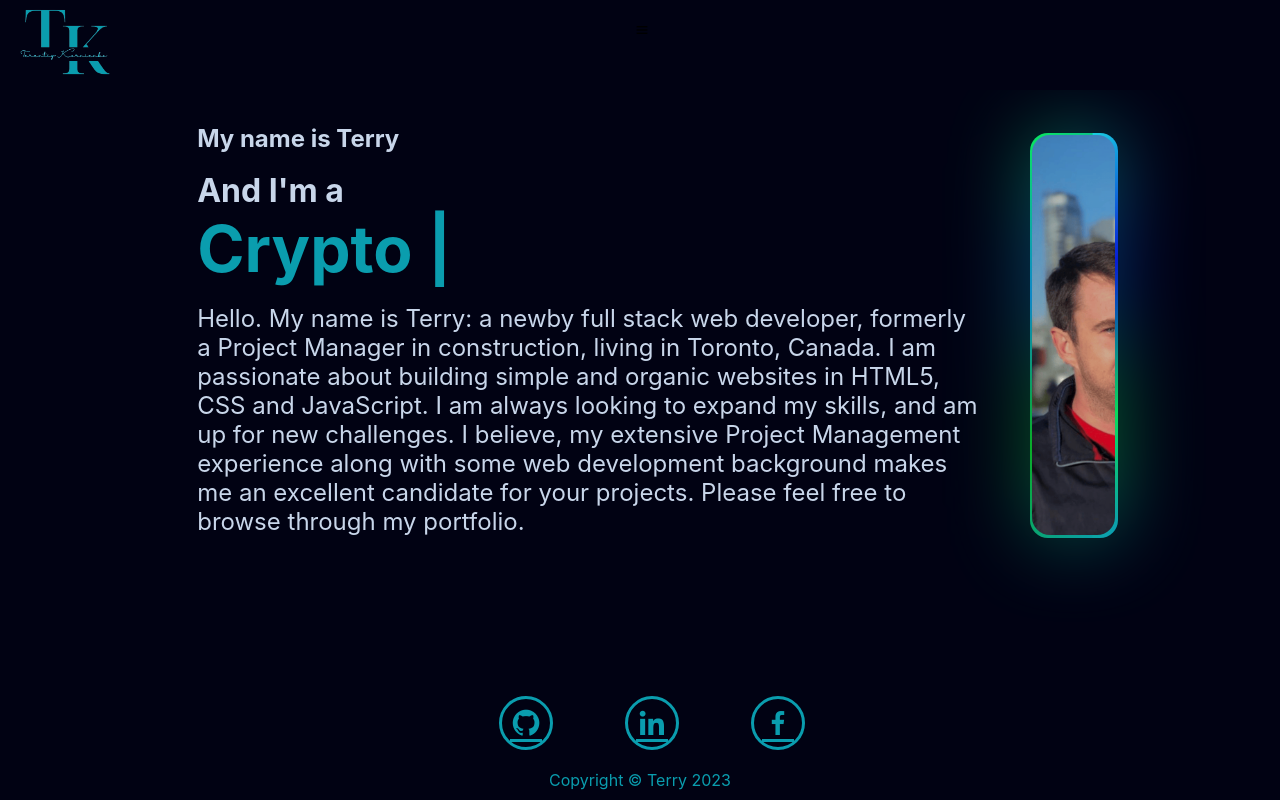
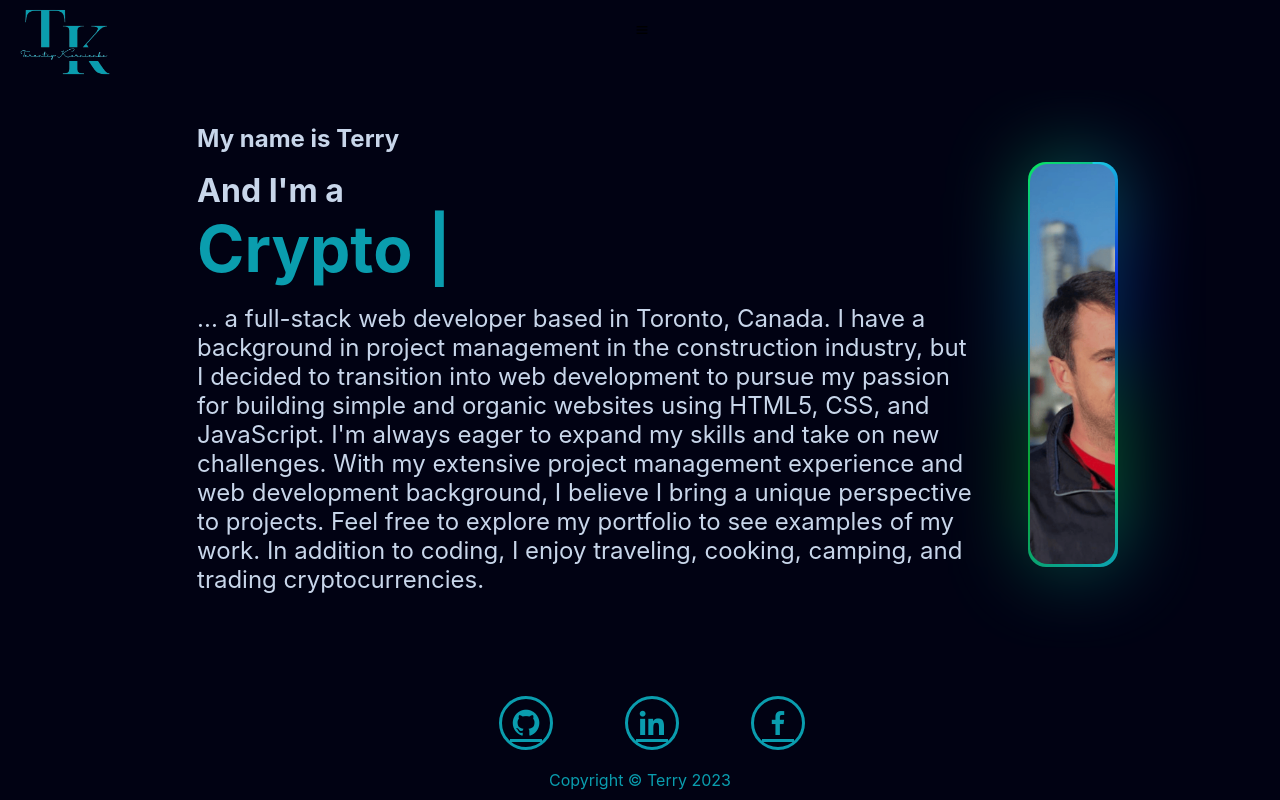
Before and after one commit to TerryKor/Terry-s-Portfolio-with-REACT, a React (Create React App) app: page / in a window 1280 px wide. Built offline with nearby package versions, Linux system fonts and the light colour scheme.

Commit message:
added comments, added links to projects and repos,fixed styling

```diff
--- a/src/components/Projects.css
+++ b/src/components/Projects.css
@@ -1,4 +1,4 @@
-.card{
+.card {
   height: 300px;
   margin: 20px;
   box-shadow: 5px 5px 20px black;
@@ -6,20 +6,15 @@
   position: relative;
 }
 
-.projectImages{
+.projectImages {
   height: 250px;
   width: 400px;
   border-radius: 3px;
   object-fit: fill;
-    box-shadow: 0 0 1.3rem #0A9DAE;
-    /* transition: .5 ease; */
+  box-shadow: 0 0 1.3rem #0a9dae;
 }
 
-/* .card:hover img {
-    transform: scale(1.1);
-} */
-
-.content{
+.content {
   top: 0;
   opacity: 0;
   z-index: 10;
@@ -29,25 +24,22 @@
   box-sizing: border-box;
   position: absolute;
   margin-bottom: 10px;
-    background:linear-gradient(rgb(0, 0, 0, .1), #0A9DAE) ;
+  background: linear-gradient(rgb(0, 0, 0, 0.1), #0a9dae);
   color: #ffffff;
   transition: 0.3s ease-in-out;
   display: flex;
   justify-content: center;
   align-items: center;
   flex-direction: column;
-
 }
 
-
-.content h3{
-    font-size:x-large;
+.content h3 {
+  font-size: x-large;
   margin: 0;
   margin: 15px 0px;
 }
 
-.content img{
-
+.content img {
   width: 40px;
   object-fit: contain;
 }
@@ -56,7 +48,7 @@
   cursor: pointer;
 }
 
-.content p{
+.content p {
   margin: 0;
   margin: 10px 0px;
   transition: 0.3s ease-in-out;
@@ -64,18 +56,17 @@
   opacity: 0;
 }
 
-.card:hover .content{
+.card:hover .content {
   opacity: 1;
-
 }
 
-.card:hover .content p{
+.card:hover .content p {
   visibility: visible;
   transition-delay: 0.2s;
   opacity: 1;
 }
 
-.projectLink{
+.projectLink {
   margin-top: 10px;
   display: flex;
   gap: 20px;
@@ -83,16 +74,14 @@
   visibility: hidden;
   opacity: 0;
   transition: 0.2s ease-in-out;
-
 }
-.card:hover .content .projectLink{
+.card:hover .content .projectLink {
   visibility: visible;
   transition-delay: 0.3s;
   opacity: 1;
-
 }
 @media only screen and (max-width: 425px) {
-.card{
+  .card {
     width: 125vw;
     height: 22vh;
   }
--- a/src/pages/About.css
+++ b/src/pages/About.css
@@ -1,6 +1,7 @@
+/* Setting custom CSS variables */
 body {
-  --nav-load-time: 600ms;
-  --about-me-load-delay: calc(var(--nav-load-time)) + 200ms;
+  --nav-load-time: 600ms;/* Custom variable for navigation load time */
+  --about-me-load-delay: calc(var(--nav-load-time)) + 200ms;/* Custom variable for delay in loading the about me section */
 }
 
 .sectionAboutMe {
@@ -15,7 +16,7 @@ body {
 
 .aboutMe {
   padding: 1% 5%;
-  animation: about-me-load 600ms ease-in;
+  animation: about-me-load 600ms ease-in;/* Animation for loading the about me section */
   animation-fill-mode: forwards;
   transform: translateY(-20px);
   opacity: 0;
@@ -23,47 +24,26 @@ body {
 }
 span {
   color: #0a9dae;
-  /* height: 18vh; */
+
 }
 .aboutMe h3 {
   font-size: 50rem;
   font-weight: 100;
 }
-
+/*
 #myPicture {
   height: 550px;
   width: 290px;
   border-radius: 50px;
-}
+} */
 
 .aboutMe {
   display: block;
   position: relative;
   z-index: 1;
 }
-/* .borderAnimation {
-  position: absolute;
-  top: 0;
-  left: 0;
-  width: calc(100% + 20px);
-  height: calc(100% + 20px);
-  border: 3px solid transparent;
-  border-radius: 5px;
-  animation: gradientAnimation 4s linear infinite;
-}
 
-@keyframes gradientAnimation {
-  0% {
-    border-image: linear-gradient(to right, #ff9a9e, #fad0c4);
-  }
-  50% {
-    border-image: linear-gradient(to right, #a18cd1, #fbc2eb);
-  }
-  100% {
-    border-image: linear-gradient(to right, #ff9a9e, #fad0c4);
-  }
-} */
-
+/* Animation for the about me section */
 @keyframes about-me-load {
   0% {
     transform: translateY(-20px);
@@ -77,7 +57,7 @@ span {
 
 .myBlock {
   position: relative;
-  width: 42vw;
+  width: 55vw;
   border-radius: 18px;
   height: 400px;
   margin: 10px auto 0;
@@ -106,7 +86,8 @@ span {
   height: calc(100% + 5px);
   width: calc(100% + 5px);
   z-index: -1;
-  animation: change 40s linear infinite;
+  animation: change 40s linear infinite; /* Animation for changing the background gradient */
+
 }
 
 @keyframes change {
@@ -142,7 +123,7 @@ span {
 
 @media only screen and (max-width: 425px) {
   .sectionAboutMe {
-    flex-direction: column-reverse;
+    flex-direction: column-reverse; /* Reverse the order of flex items in smaller screen */
     margin:0;
   }
   .myGlow{
--- a/src/pages/About.js
+++ b/src/pages/About.js
@@ -4,24 +4,25 @@ import me from "../assets/images/me.png";
 import { TypeAnimation } from "react-type-animation";
 function About() {
   return (
-    // <div className="homeAboutMe">
     <div className="sectionAboutMe">
       <div>
         <h2 className="aboutMe">My name is Terry</h2>
+        {/* Displaying the dynamic typed text */}
         <h1 className="aboutMe">
-          And I'm a{" "}<br/>
-          <TypeAnimation className="animation"
+          And I'm a <br />
+          {/* Using the TypeAnimation component */}
+          <TypeAnimation
+            className="animation"
             sequence={[
-                1000,
+              1000,
               "Web Developer",
               1000,
               "Crypto Enthusiast",
               1000,
               "Traveller",
               1000,
-
             ]}
-            speed={{type:"keyStrokeDelayInMs", value:100}}
+            speed={{ type: "keyStrokeDelayInMs", value: 100 }}
             wrapper="span"
             cursor={true}
             repeat={Infinity}
@@ -29,29 +30,25 @@ function About() {
           />
         </h1>
         <p className="aboutMe">
-          Hello. My name is Terry: a newby full stack web developer, formerly a
-          Project Manager in construction, living in Toronto, Canada. I am
-          passionate about building simple and organic websites in HTML5, CSS
-          and JavaScript. I am always looking to expand my skills, and am up for
-          new challenges. I believe, my extensive Project Management experience
-          along with some web development background makes me an excellent
-          candidate for your projects. Please feel free to browse through my
-          portfolio.
+          ... a full-stack web developer based in Toronto, Canada. I have a
+          background in project management in the construction industry, but I
+          decided to transition into web development to pursue my passion for
+          building simple and organic websites using HTML5, CSS, and JavaScript.
+          I'm always eager to expand my skills and take on new challenges. With
+          my extensive project management experience and web development
+          background, I believe I bring a unique perspective to projects. Feel
+          free to explore my portfolio to see examples of my work. In addition
+          to coding, I enjoy traveling, cooking, camping, and trading
+          cryptocurrencies.
         </p>
       </div>
-      {/* <div className="myBlock myGlow">
 
-        <img
-          className="aboutMe"
-          id="myPicture"
-          src={me}
-          alt="profilePicture"
-        ></img>
-      </div> */}
-
-      <div className="myGlow myBlock" style={{backgroundImage:`url(${me})`}}></div>
+      {/* Display the profile picture */}
+      <div
+        className="myGlow myBlock"
+        style={{ backgroundImage: `url(${me})` }}
+      ></div>
     </div>
-
   );
 }
 
--- a/src/pages/Contact.css
+++ b/src/pages/Contact.css
@@ -1,6 +1,4 @@
-
 .contactPage {
-
   color: black;
   font-family: tahoma;
   align-self: center;
@@ -8,7 +6,6 @@
   justify-content: center;
   align-items: center;
   width: 99vw;
-
 }
 
 p {
@@ -28,8 +25,7 @@
   padding: 0;
   border: 0;
   outline: none;
-    white-space:pre-wrap;
-    /* font-family: Bradley Hand, cursive; */
+  white-space: pre-wrap;
 }
 
 .wrap {
@@ -54,7 +50,7 @@
   top: 0px;
   transition: all 1s ease-in-out 0.3s;
 }
-
+/* Styling for the before image in formWrap */
 .formWrap:before {
   content: "";
   position: absolute;
@@ -64,6 +60,7 @@
   width: 530px;
   height: 317px;
 }
+/* Styling for the after image in formWrap */
 .formWrap:after {
   content: "";
   position: absolute;
@@ -77,14 +74,14 @@
 .formWrap.hide:before {
   display: none;
 }
-
+/* Increasing height and shift formWrap up on hover */
 .formWrap:hover {
   height: 800px;
   top: -200px;
 }
 
 form {
-    background:#f8f8f8;
+  background: #f8f8f8;
   position: relative;
   top: 200px;
   overflow: hidden;
@@ -95,11 +92,8 @@
   border: 1px solid white;
   border-right: 3px;
   transition: all 1s ease-in-out 0.3s;
-    /* font-family: ; */
-
 }
-
-
+/* Increasing form height on formWrap hover */
 .formWrap:hover form {
   height: 530px;
 }
@@ -123,14 +117,13 @@
   border: 1px solid #f8f5f1;
   border-radius: 5px;
   font-size: 1asrem;
-    /* font-family: Bradley Hand, cursive; */
 }
 
 textarea {
   height: 80px;
   padding-top: 14px;
 }
-
+/* Applying background color to focused input fields */
 textarea:focus,
 input[type="text"]:focus {
   background: white;
@@ -140,7 +133,7 @@
   position: relative;
   font-family: tahoma;
   font-size: 24px;
-    color: #0A9DAE;
+  color: #0a9dae;
   width: 100%;
   text-align: center;
   opacity: 0;
@@ -155,7 +148,7 @@
   transition: opacity 0.5s ease-in 1.3s;
 }
 
-  .error{
+.error {
   color: red;
   font-size: 10px;
   width: 100%;
@@ -164,39 +157,35 @@
   letter-spacing: 3px;
 }
 
-  .labelWrap{
+.labelWrap {
   display: flex;
   flex-direction: row;
 }
 @media only screen and (max-width: 425px) {
-
   .wrap {
     align-self: center;
     width: 100vw;
     margin: 0px 10px;
     padding-left: 10px;
   }
-    .formWrap:after{
+  .formWrap:after {
     width: 100vw;
     object-fit: cover;
     background-size: 100%;
     background-repeat: no-repeat;
-
   }
 
-    .formWrap{
+  .formWrap {
     background-size: 100%;
     height: 500px;
-
   }
-    form{
+  form {
     margin: 0;
   }
 
-    .formWrap:before{
+  .formWrap:before {
     width: 100vw;
     background-size: 100%;
     background-repeat: no-repeat;
   }
-
 }
--- a/src/pages/Resume.css
+++ b/src/pages/Resume.css
@@ -1,6 +1,7 @@
 .node {
   height: 100px;
   width: 110px;
+  /* Adding reflection for effect for images */
   -webkit-box-reflect: below 5px -webkit-gradient(
       linear,
       right top,
@@ -49,7 +50,3 @@
   align-items: center;
   gap: 100px;
 }
-/*
-.img{
-  -webkit-box-reflect: below -35px -webkit-gradient(linear, right top, right bottom, from(transparent), to(rgba(255,255,255, 0.4)));
-} */
--- a/src/pages/Resume.js
+++ b/src/pages/Resume.js
@@ -1,6 +1,5 @@
 import React from "react";
 import "./Resume.css";
-// import Tilt from 'react-tilt';
 import node from "../assets/images/nodeJS.jpg";
 import tailwind from "../assets/images/tailwind.png";
 import sql from "../assets/images/mySql.png";
```
Also changed, not shown: src/pages/Contact.js (+13 -11 lines), src/pages/Portfolio.js (+37 -14 lines). Lines whose indentation alone changed are shown as unchanged.
